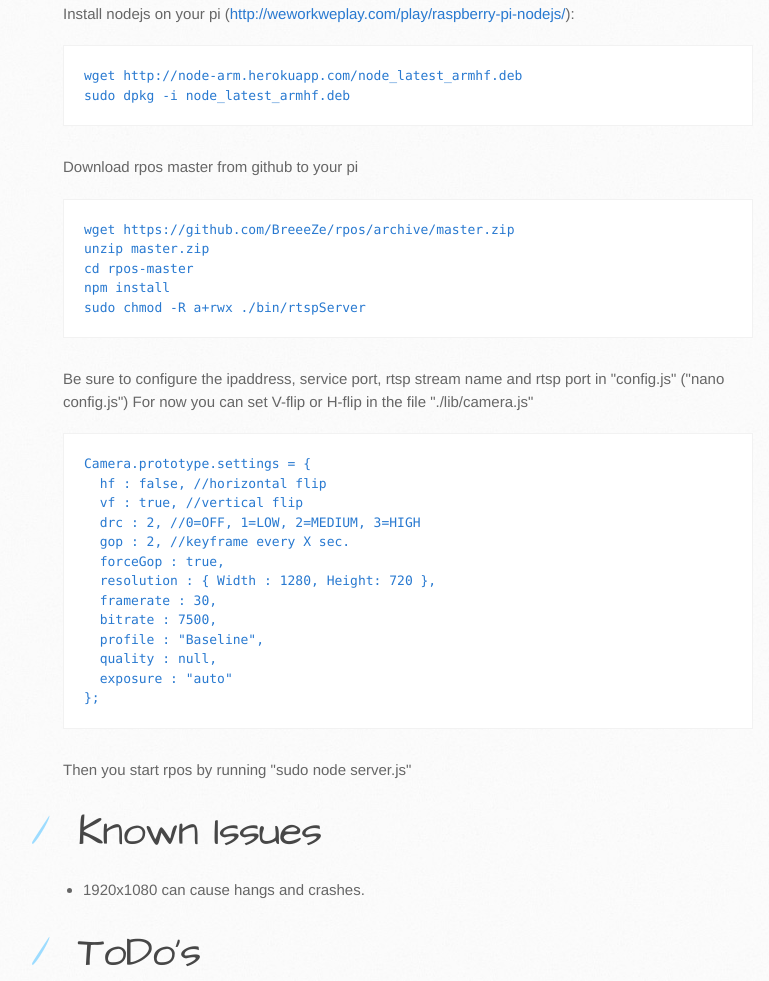
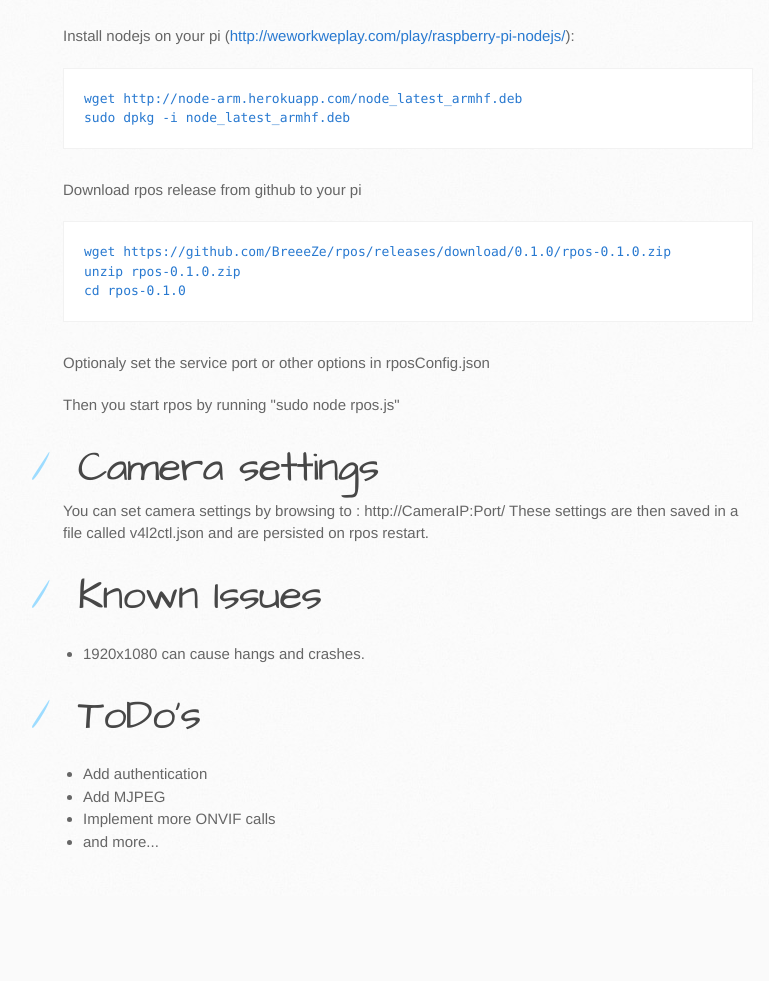
Before and after one commit to BreeeZe/rpos, a plain HTML site: page index.html in a window 1280 px wide. Shown: the part 1068-2049 px from the top of the page, without its empty margins (107-876 px from the left). After the commit the page ends 1964 px from the top, so only its background shows below. Drawn offline with Linux system fonts and the light colour scheme.

```diff
--- a/index.html
+++ b/index.html
@@ -47,6 +47,7 @@
 <ul>
 <li>Streams H264 video over rtsp</li>
 <li>Camera control (resolution and framerate) through Onvif</li>
+<li>Set other camera options through a web interface.</li>
 </ul>
 
 <h1>
@@ -72,34 +73,22 @@
 sudo dpkg -i node_latest_armhf.deb
 </code></pre>
 
-<p>Download rpos master from github to your pi</p>
+<p>Download rpos release from github to your pi</p>
 
-<pre><code>wget https://github.com/BreeeZe/rpos/archive/master.zip
-unzip master.zip
-cd rpos-master
-npm install
-sudo chmod -R a+rwx ./bin/rtspServer
+<pre><code>wget https://github.com/BreeeZe/rpos/releases/download/0.1.0/rpos-0.1.0.zip
+unzip rpos-0.1.0.zip
+cd rpos-0.1.0
 </code></pre>
 
-<p>Be sure to configure the ipaddress, service port, rtsp stream name and rtsp port in "config.js" ("nano config.js")
-For now you can set V-flip or H-flip in the file "./lib/camera.js"</p>
+<p>Optionaly set the service port or other options in rposConfig.json</p>
 
-<pre><code>Camera.prototype.settings = {
-  hf : false, //horizontal flip
-  vf : true, //vertical flip
-  drc : 2, //0=OFF, 1=LOW, 2=MEDIUM, 3=HIGH
-  gop : 2, //keyframe every X sec.
-  forceGop : true,
-  resolution : { Width : 1280, Height: 720 },
-  framerate : 30,
-  bitrate : 7500,
-  profile : "Baseline",
-  quality : null,
-  exposure : "auto"
-};
-</code></pre>
+<p>Then you start rpos by running "sudo node rpos.js"</p>
 
-<p>Then you start rpos by running "sudo node server.js"</p>
+<h1>
+<a id="camera-settings" class="anchor" href="#camera-settings" aria-hidden="true"><span class="octicon octicon-link"></span></a>Camera settings</h1>
+
+<p>You can set camera settings by browsing to : http://CameraIP:Port/
+These settings are then saved in a file called v4l2ctl.json and are persisted on rpos restart.</p>
 
 <h1>
 <a id="known-issues" class="anchor" href="#known-issues" aria-hidden="true"><span class="octicon octicon-link"></span></a>Known Issues</h1>
```
Also changed, not shown: params.json (+1 -1 lines).
